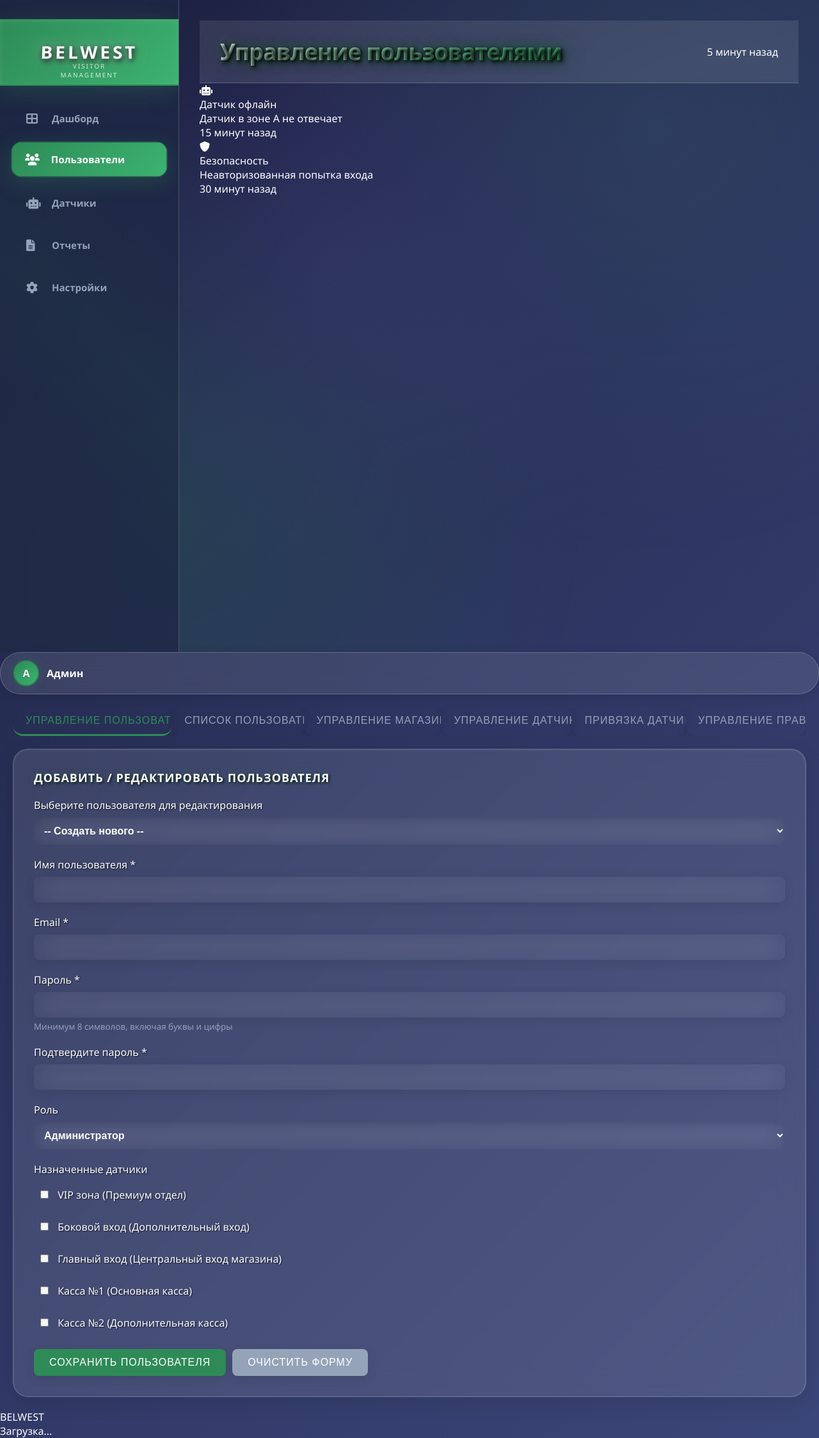
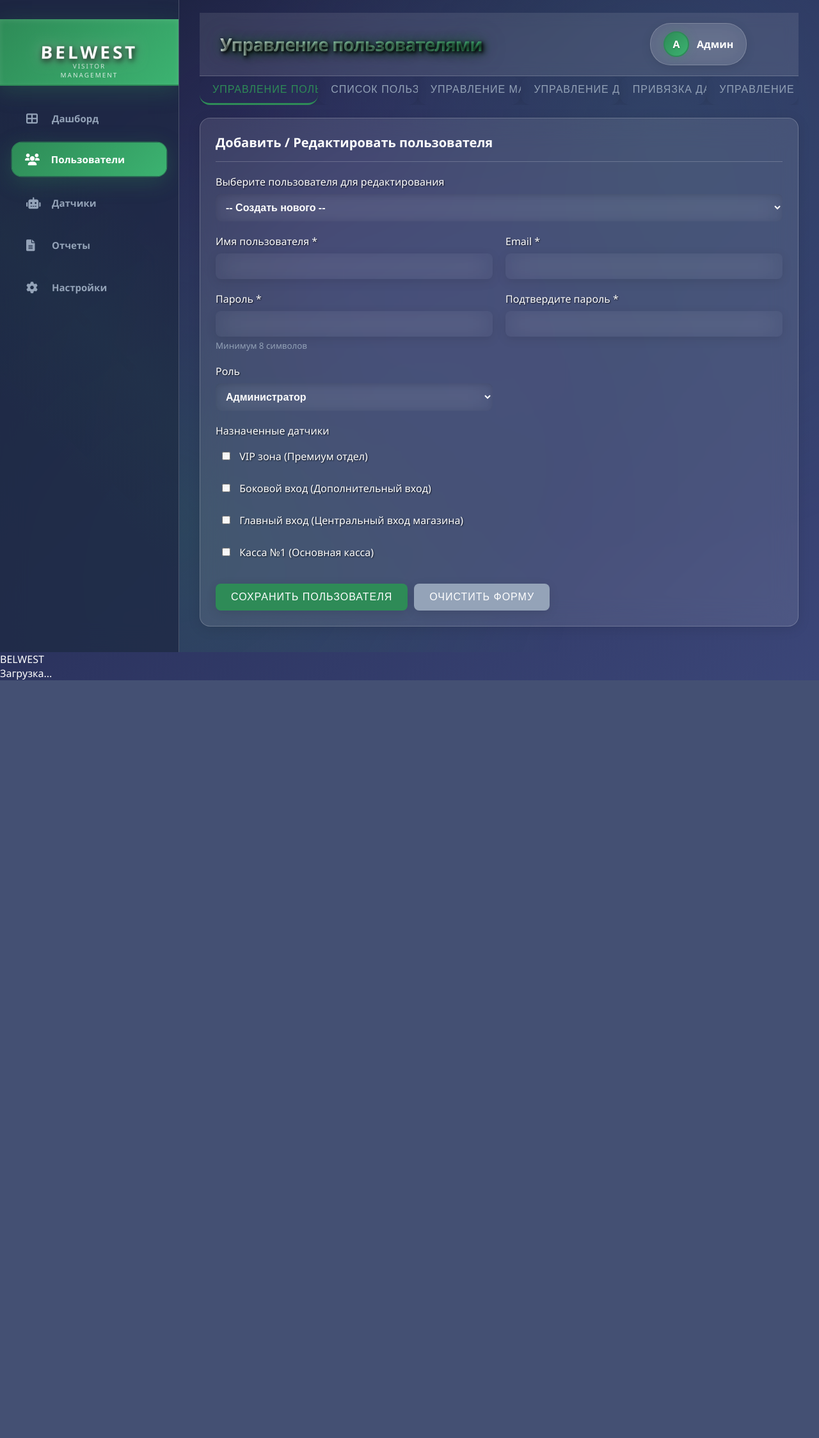
Before and after one commit to Kinimary/dashbord-v2.0, a Flask app: page /users in a window 1280 px wide. Shown: the whole page at 64% size. After the commit the page ends 1063 px from the top, so only its background shows below. Run offline with Flask 3, Linux system fonts and the light colour scheme; data comes from the database, SQL or seed files in the repository; data that the repository does not hold is empty; parts of the project's set-up code (start-up, migrations or seed data) failed here and were passed over.

Commit message:
Assistant checkpoint: Улучшен дизайн страницы пользователей
Assistant generated file changes:
- templates/users.html: Упростить верхнюю часть и улучшить компоновку, Добавить класс для компактного дизайна, Обновить структуру формы для более компактного дизайна, Обновить остальные вкладки с компактным дизайном, Обновить карточки управления магазинами, Обновить карточки управления датчиками, Обновить карточки привязки датчиков, Обновить карточки управления правами
- static/css/style.css: Добавить стили для компактной страницы пользователей
- static/js/profile.js: Добавить функцию для меню пользователя

---

User prompt:

и так все сьехало в низ, а вверху какая-то информация которая я не понимаю зачем мне. Мне нужно что бы на этой странице было все стильно и современно а еще что бы вся информация и формы были вверху и не нужно было листать в пустую

Replit-Commit-Author: Assistant
Replit-Commit-Session-Id: 3fe07f0a-ec48-4ba8-98fa-360003a997d4

```diff
--- a/static/css/style.css
+++ b/static/css/style.css
@@ -1993,7 +1993,61 @@ align-items: center;
 
 /* Стили для управления пользователями */
 .user-management {
-    padding: 20px;
+    padding: 0;
+    margin-top: 0;
+}
+
+.users-page .main-content {
+    padding: 20px 32px;
+}
+
+.users-page .top-bar {
+    padding: 16px 32px;
+    margin-bottom: 0;
+}
+
+.users-page .top-bar h1 {
+    font-size: 28px;
+    margin: 0;
+}
+
+.compact-card {
+    background: var(--glass-bg);
+    backdrop-filter: var(--blur);
+    border: 1px solid var(--glass-border);
+    border-radius: 16px;
+    padding: 24px;
+    margin-bottom: 20px;
+    box-shadow: 0 4px 20px var(--shadow-light);
+}
+
+.compact-card .card-header {
+    margin-bottom: 20px;
+    padding-bottom: 16px;
+    border-bottom: 1px solid var(--glass-border);
+}
+
+.compact-card .card-header h3 {
+    font-size: 20px;
+    margin: 0;
+    color: var(--text-primary);
+}
+
+.form-row {
+    display: grid;
+    grid-template-columns: 1fr 1fr;
+    gap: 20px;
+    margin-bottom: 20px;
+}
+
+.form-row .form-group {
+    margin-bottom: 0;
+}
+
+@media (max-width: 768px) {
+    .form-row {
+        grid-template-columns: 1fr;
+    }
 }
 
 .dashboard-tabs {
--- a/static/js/profile.js
+++ b/static/js/profile.js
@@ -753,6 +753,24 @@ window.deleteHierarchy = function(hierarchyId) {
     }
 };
 
+// Функция переключения меню пользователя
+function toggleUserMenu() {
+    const dropdown = document.getElementById('user-dropdown');
+    if (dropdown) {
+        dropdown.classList.toggle('show');
+    }
+}
+
+// Закрытие меню при клике вне его
+document.addEventListener('click', function(event) {
+    const userMenu = document.getElementById('user-menu-btn');
+    const dropdown = document.getElementById('user-dropdown');
+
+    if (userMenu && dropdown && !userMenu.contains(event.target)) {
+        dropdown.classList.remove('show');
+    }
+});
+
 // Функция выхода
 function logout() {
     fetch('/logout', {
--- a/templates/users.html
+++ b/templates/users.html
@@ -7,7 +7,7 @@
     <link rel="stylesheet" href="{{ url_for('static', filename='css/style.css') }}">
     <link rel="stylesheet" href="https://cdnjs.cloudflare.com/ajax/libs/font-awesome/6.0.0/css/all.min.css">
 </head>
-<body>
+<body class="users-page">
     <div class="container">
         <!-- Боковая панель -->
         <div class="sidebar" id="sidebar">
@@ -52,48 +52,14 @@
         <!-- Основное содержимое -->
         <div class="main-content">
             <div class="top-bar">
+                <div class="top-bar-left">
                     <h1>Управление пользователями</h1>
-                <div class="top-bar-controls">
-
                 </div>
-                <div class="user-profile">
-                                        <div class="notification-time">5 минут назад</div>
-                                    </div>
-                                </div>
-                                <div class="notification-item unread">
-                                    <div class="notification-icon">
-                                        <i class="fas fa-robot text-warning"></i>
-                                    </div>
-                                    <div class="notification-content">
-                                        <div class="notification-title">Датчик офлайн</div>
-                                        <div class="notification-text">Датчик в зоне А не отвечает</div>
-                                        <div class="notification-time">15 минут назад</div>
-                                    </div>
-                                </div>
-                                <div class="notification-item unread">
-                                    <div class="notification-icon">
-                                        <i class="fas fa-shield-alt text-warning"></i>
-                                    </div>
-                                    <div class="notification-content">
-                                        <div class="notification-title">Безопасность</div>
-                                        <div class="notification-text">Неавторизованная попытка входа</div>
-                                        <div class="notification-time">30 минут назад</div>
-                                    </div>
-                                </div>
-                            </div>
-                        </div>
-                    </div>
-                    <div class="user-info" id="user-menu-btn">
+                <div class="top-bar-right">
+                    <div class="user-info" id="user-menu-btn" onclick="toggleUserMenu()">
                         <div class="user-avatar">А</div>
                         <span>Админ</span>
                         <div class="user-dropdown" id="user-dropdown">
-                            <div class="user-dropdown-header">
-                                <div class="user-avatar">А</div>
-                                <div class="user-details">
-                                    <div class="user-name">Администратор</div>
-                                    <div class="user-role">Системный администратор</div>
-                                </div>
-                            </div>
                             <div class="user-dropdown-menu">
                                 <a href="/profile" class="dropdown-item">
                                     <i class="fas fa-user"></i>
@@ -126,7 +92,7 @@
 
                 <!-- Форма управления пользователями -->
                 <div id="user-form" class="tab-content active">
-                    <div class="card">
+                    <div class="compact-card">
                         <div class="card-header">
                             <h3>Добавить / Редактировать пользователя</h3>
                         </div>
@@ -139,29 +105,32 @@
                                     </select>
                                 </div>
 
+                                <div class="form-row">
                                     <div class="form-group">
                                         <label>Имя пользователя *</label>
                                         <input type="text" id="new-username" required>
                                     </div>
-
                                     <div class="form-group">
                                         <label>Email *</label>
                                         <input type="email" id="new-email" required>
                                     </div>
+                                </div>
 
+                                <div class="form-row">
                                     <div class="form-group">
                                         <label>Пароль *</label>
                                         <input type="password" id="new-password" required>
                                         <small style="color: var(--text-secondary); margin-top: 5px; display: block;">
-                                        Минимум 8 символов, включая буквы и цифры
+                                            Минимум 8 символов
                                         </small>
                                     </div>
-
                                     <div class="form-group">
                                         <label>Подтвердите пароль *</label>
                                         <input type="password" id="confirm-new-password" required>
                                     </div>
+                                </div>
 
+                                <div class="form-row">
                                     <div class="form-group">
                                         <label>Роль</label>
                                         <select id="new-role">
@@ -172,10 +141,14 @@
                                             <option value="store">Магазин</option>
                                         </select>
                                     </div>
+                                    <div class="form-group">
+                                        <!-- Пустое место для симметрии -->
+                                    </div>
+                                </div>
 
                                 <div class="form-group">
                                     <label>Назначенные датчики</label>
-                                    <div id="sensors-assignment">
+                                    <div id="sensors-assignment" style="max-height: 200px; overflow-y: auto;">
                                         <!-- Датчики будут загружены динамически -->
                                     </div>
                                 </div>
@@ -192,7 +165,7 @@
 
                 <!-- Список пользователей -->
                 <div id="user-list" class="tab-content">
-                    <div class="card">
+                    <div class="compact-card">
                         <div class="card-header">
                             <h3>Все пользователи</h3>
                             <div class="search-bar">
@@ -221,7 +194,7 @@
 
                 <!-- Управление магазинами -->
                 <div id="store-management" class="tab-content">
-                    <div class="card">
+                    <div class="compact-card">
                         <div class="card-header">
                             <h3>Управление магазинами</h3>
                         </div>
@@ -289,7 +262,7 @@
 
                 <!-- Управление датчиками -->
                 <div id="sensor-management" class="tab-content">
-                    <div class="card">
+                    <div class="compact-card">
                         <div class="card-header">
                             <h3>Управление датчиками</h3>
                         </div>
@@ -352,7 +325,7 @@
 
                 <!-- Привязка датчиков -->
                 <div id="sensor-assignment" class="tab-content">
-                    <div class="card">
+                    <div class="compact-card">
                         <div class="card-header">
                             <h3>Привязка датчиков к пользователям</h3>
                         </div>
@@ -392,7 +365,7 @@
 
                 <!-- Управление правами доступа -->
                 <div id="hierarchy-management" class="tab-content">
-                    <div class="card">
+                    <div class="compact-card">
                         <div class="card-header">
                             <h3>Управление иерархическими правами доступа</h3>
                             <p style="color: var(--text-secondary); margin-top: 10px; font-size: 14px;">
```
Lines whose indentation alone changed are shown as unchanged.
